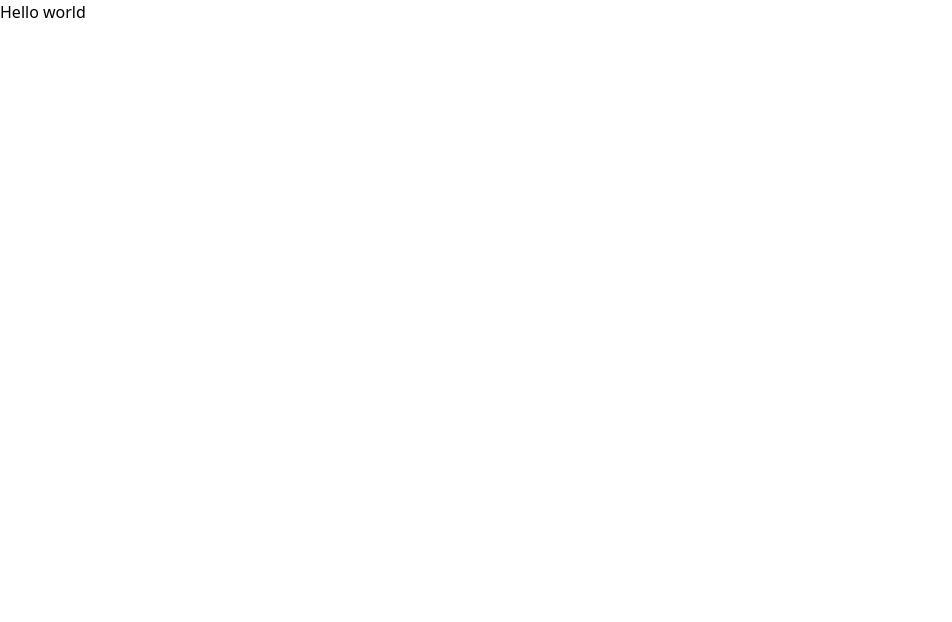
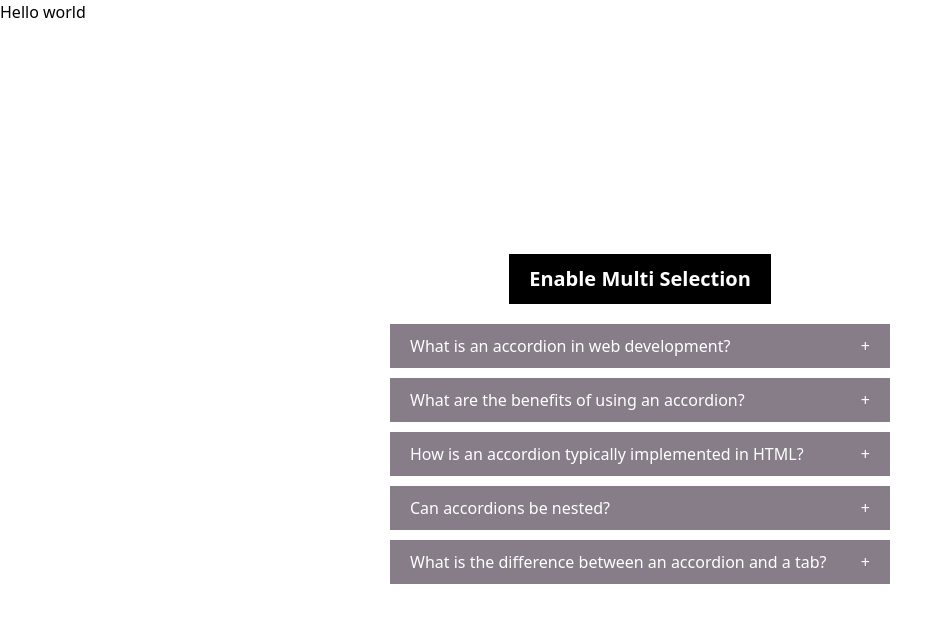
Before and after one commit to pavankalyandadholu/Interview-React-Coding-Challenges, a React (Vite) app: page / in a window 1280 px wide. Shown: the top 622 px of the page, without its empty margins (0-952 px from the left). Built offline with nearby package versions, Linux system fonts and the light colour scheme.

Commit message:
completed the Accordian Project

```diff
--- a/src/App.jsx
+++ b/src/App.jsx
@@ -1,8 +1,10 @@
+import Accordian from "./Components/Accordian";
 
 export default function App() {
   return (
     <>
-    <h1>Hello world </h1>
+    <h1 className="parent">Hello world </h1>
+    <Accordian/>
     </>
   )
 }
--- /dev/null
+++ b/src/Components/Accordian/data.js
@@ -0,0 +1,27 @@
+export const accordianData=[
+    {
+      "id": 1,
+      "question": "What is an accordion in web development?",
+      "answer": "An accordion is a UI component that allows users to expand and collapse sections of content, making it easier to display large amounts of information in a compact space."
+    },
+    {
+      "id": 2,
+      "question": "What are the benefits of using an accordion?",
+      "answer": "Accordions improve user experience by organizing content efficiently, reducing clutter on the page, and allowing users to focus on specific sections of interest."
+    },
+    {
+      "id": 3,
+      "question": "How is an accordion typically implemented in HTML?",
+      "answer": "An accordion is implemented using HTML elements like <div>, <button>, and <p>, with JavaScript or CSS handling the toggle functionality to show or hide the content."
+    },
+    {
+      "id": 4,
+      "question": "Can accordions be nested?",
+      "answer": "Yes, accordions can be nested to create multi-level structures, though it’s important to design them carefully to avoid overwhelming the user."
+    },
+    {
+      "id": 5,
+      "question": "What is the difference between an accordion and a tab?",
+      "answer": "An accordion displays content vertically and allows multiple or single sections to be open at once, whereas tabs display content horizontally, typically showing only one section at a time."
+    }
+  ]
--- /dev/null
+++ b/src/Components/Accordian/index.jsx
@@ -0,0 +1,57 @@
+import { useState } from "react";
+import style from "./index.module.css";
+import { accordianData as data } from "./data";
+const Accordian = () => {
+  const [selected, setSelected] = useState(null);
+    const [enableMultiSelecton , setEnableMultiSelecton ] = useState(false);
+    const [multiple , setMultiple ] = useState([])
+
+function handleSingleSelectioin(id){
+    setSelected((prev)=>prev===id?null:id);
+}
+function handleMultiSelectioin(id){
+  let cpyMultiple=[...multiple];
+  const findIndexCurrentId= cpyMultiple.indexOf(id);
+  findIndexCurrentId === -1 ? cpyMultiple.push(id):cpyMultiple.splice(findIndexCurrentId,1);
+  setMultiple([...cpyMultiple])
+
+}
+
+
+  return (
+    <section className={style.wrapper}>
+        {/* Enable Mulitiselection button */}
+        <button onClick={()=>setEnableMultiSelecton(prev=>!prev)}> {enableMultiSelecton?"Disable Multi Selection":"Enable Multi Selection"} </button>
+
+      <div className={style.accordian}>
+        {data && data.length > 0 ? (
+          <div>
+            {data.map((item) => (
+                <div className={style.item} key={item.id}>
+
+              <div onClick={()=>enableMultiSelecton?handleMultiSelectioin(item.id):handleSingleSelectioin(item.id)} className={style.title} >
+                <h3>{item.question}</h3>
+
+                <span>{enableMultiSelecton? multiple.includes(item.id)? "--":"+" : selected=== item.id ?"--":"+"}</span>
+              </div>
+              {
+               enableMultiSelecton? multiple.includes(item.id)&& <div className={style.content }>
+               {item.answer}
+           </div>  : selected === item.id &&
+                    <div className={style.content }>
+                        {item.answer}
+                    </div>
+
+              }
+              </div>
+            ))}
+          </div>
+        ) : (
+          <div>No data Found</div>
+        )}
+      </div>
+    </section>
+  );
+};
+
+export default Accordian;
--- /dev/null
+++ b/src/Components/Accordian/index.module.css
@@ -0,0 +1,37 @@
+.wrapper{
+    display: flex;
+   min-height: 100vh;
+    width: 100vw;
+    justify-content: center;
+    align-items: center;
+    flex-direction: column;
+    gap: 20px;
+}
+.wrapper button{
+    padding: 10px 20px;
+    background-color: black;
+    color:  white;
+    font-weight: bold;
+    font-size: 20px;
+    cursor: pointer;
+}
+.accordian{
+    width: 500px;
+}
+.item{
+    background-color: rgba(20, 2, 24, 0.514);
+    margin-bottom: 10px;
+    padding: 10px 20px;
+}
+.title{
+    color: #ffffff;
+    display: flex;
+    justify-content: space-between;
+    align-items: center;
+    cursor: pointer;
+}
+.content{
+    color: #ffffff;
+    transition: all 1s ease;
+
+}
```
Also changed, not shown: src/index.css (line endings or trailing spaces).
